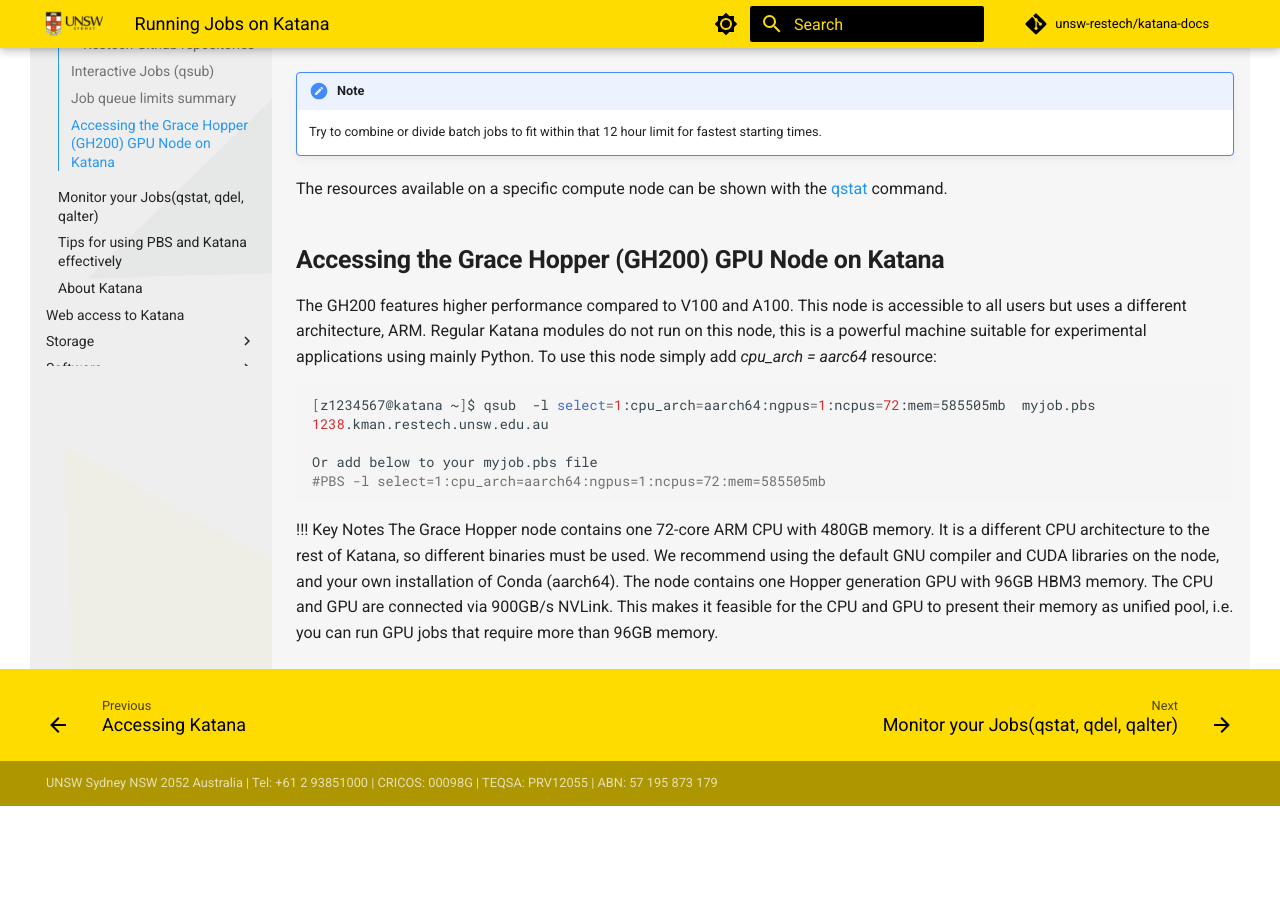
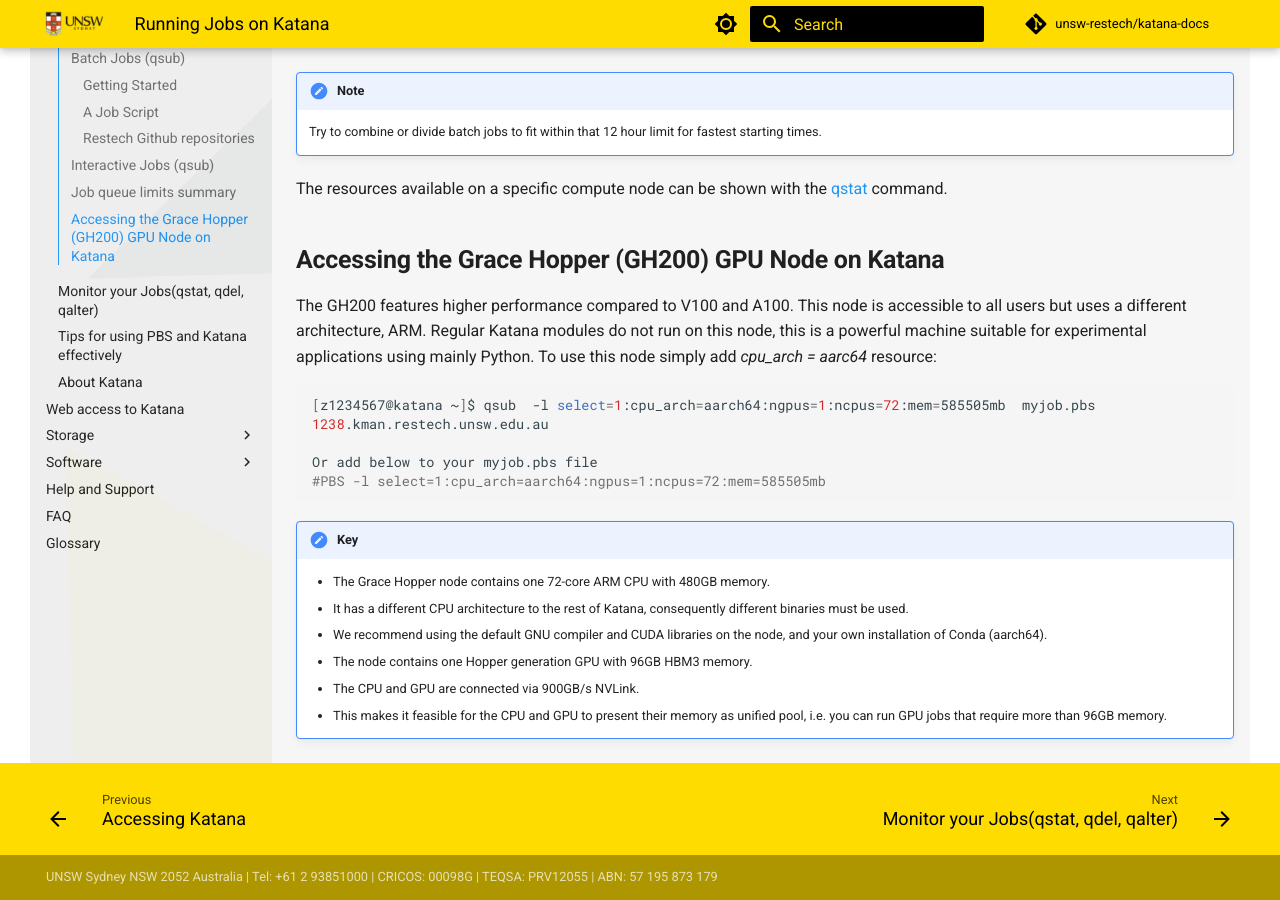
Before and after one commit to unsw-restech/unsw-restech.github.io, an MkDocs documentation site: the page built from docs/using_katana/running_jobs.md, in a window 1280 px wide and 900 px high, scrolled down 5782 px. Built offline with MkDocs 1.6.1 and Material for MkDocs 9.7.7, drawn with Linux system fonts in a browser that asks for light colours; comment, search, counter and statistics services are not loaded; before the commit the page ends 6588 px from its top, so only the background shows below that.

Commit message:
Update running_jobs.md

````diff
--- a/docs/using_katana/running_jobs.md
+++ b/docs/using_katana/running_jobs.md
@@ -279,9 +279,10 @@
 #PBS -l select=1:cpu_arch=aarch64:ngpus=1:ncpus=72:mem=585505mb
 ```
 
-!!! Key Notes The Grace Hopper node contains one 72-core ARM CPU with 480GB memory.
-It is a different CPU architecture to the rest of Katana, so different binaries must be used.
-We recommend using the default GNU compiler and CUDA libraries on the node, and your own installation of Conda (aarch64).
-The node contains one Hopper generation GPU with 96GB HBM3 memory.
-The CPU and GPU are connected via 900GB/s NVLink.
-This makes it feasible for the CPU and GPU to present their memory as unified pool, i.e. you can run GPU jobs that require more than 96GB memory.
+!!! Key Notes
+    * The Grace Hopper node contains one 72-core ARM CPU with 480GB memory.
+    - It has a different CPU architecture to the rest of Katana, consequently different binaries must be used.
+    - We recommend using the default GNU compiler and CUDA libraries on the node, and your own installation of Conda (aarch64).
+    * The node contains one Hopper generation GPU with 96GB HBM3 memory.
+    * The CPU and GPU are connected via 900GB/s NVLink.
+    - This makes it feasible for the CPU and GPU to present their memory as unified pool, i.e. you can run GPU jobs that require more than 96GB memory.
````
